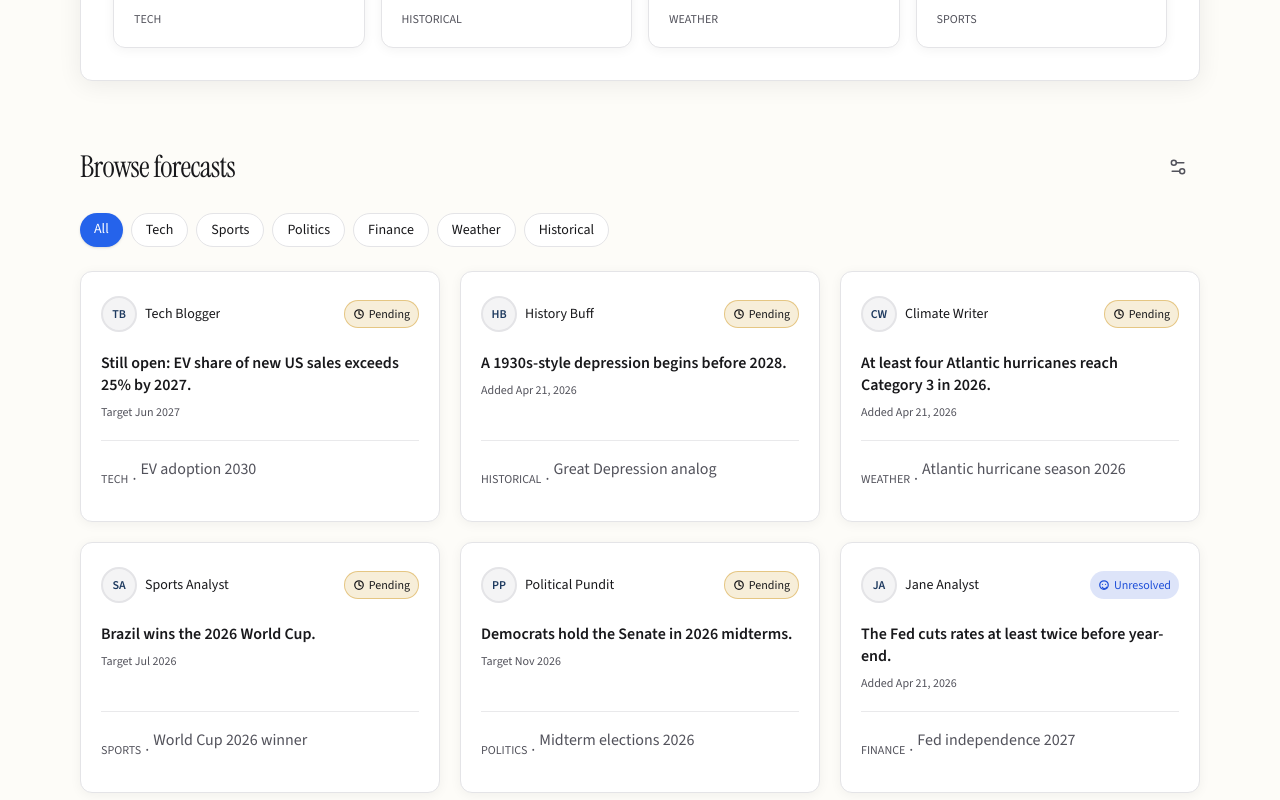
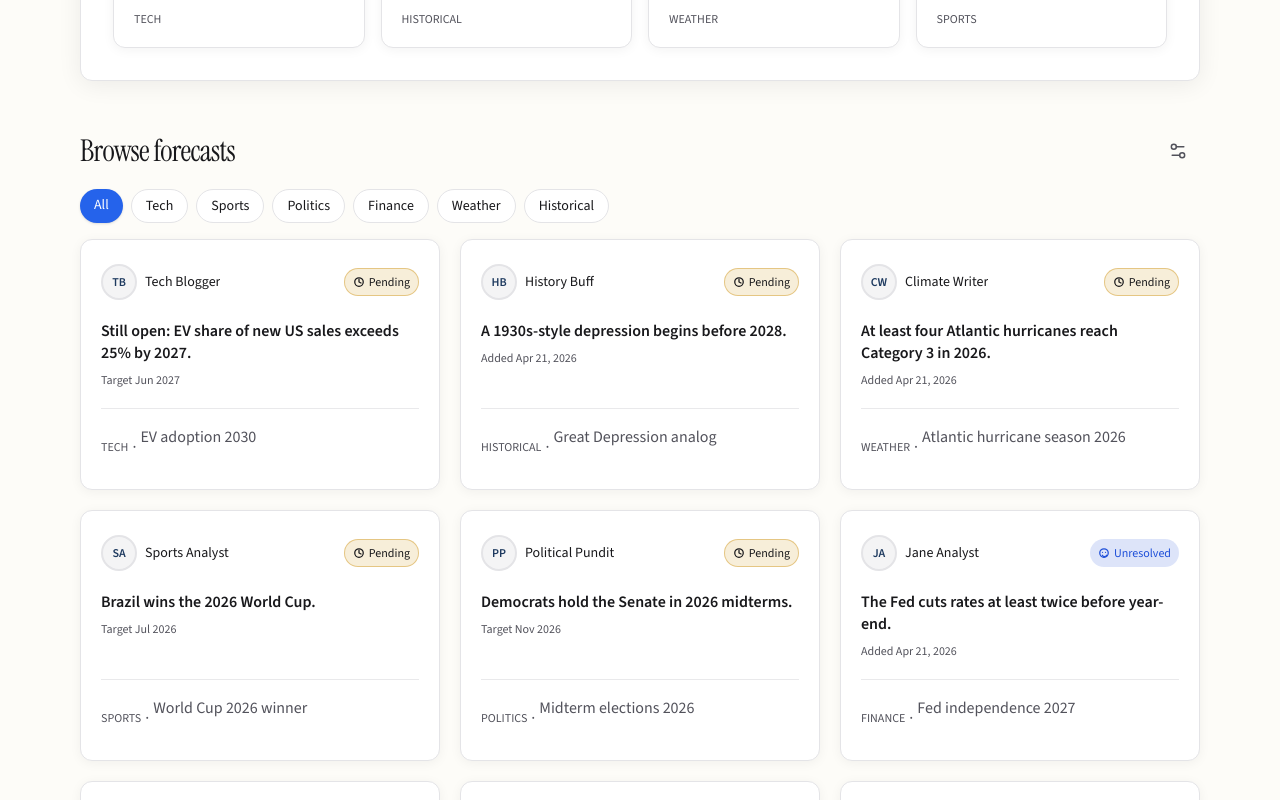
Before and after one commit to erinconeal/prediction-tracker, a Next.js app: page / in a window 1280 px wide. Shown: the part 400-1200 px from the top of the page. Built offline with nearby package versions, Linux system fonts and the light colour scheme.

Commit message:
Spacing reductions

```diff
--- a/components/dashboard/DashboardView.tsx
+++ b/components/dashboard/DashboardView.tsx
@@ -171,7 +171,7 @@ export function DashboardView() {
   );
 
   return (
-    <div className="-mt-4 space-y-16 pb-4">
+    <div className="-mt-4 space-y-12 pb-4">
       <h1 className="sr-only">Prediction Tracker</h1>
       <HomeHeroBand>
         <HomeHeroCard
@@ -183,7 +183,7 @@ export function DashboardView() {
         />
       </HomeHeroBand>
 
-      <section className="space-y-6" aria-labelledby="forecasts-heading">
+      <section className="space-y-4" aria-labelledby="forecasts-heading">
         <div>
           <div className="flex items-center justify-between gap-4">
             <h2
```
